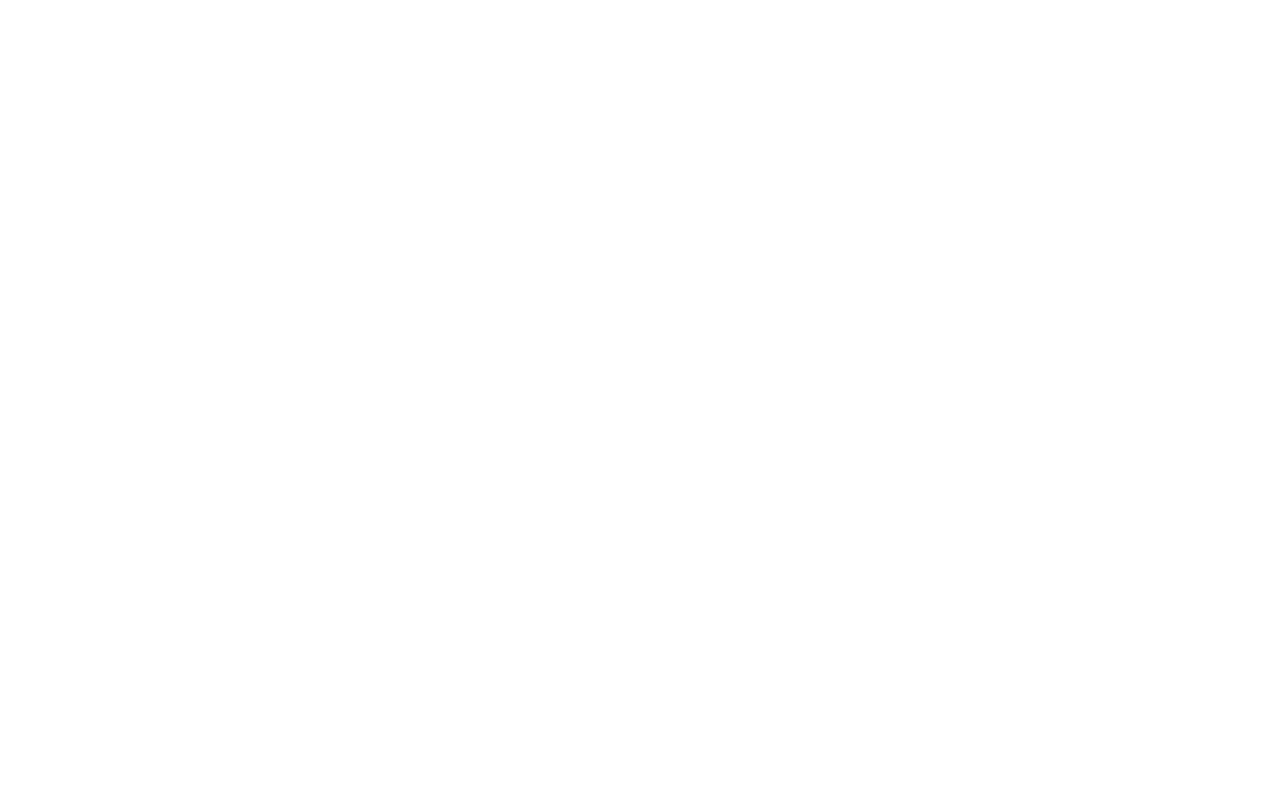
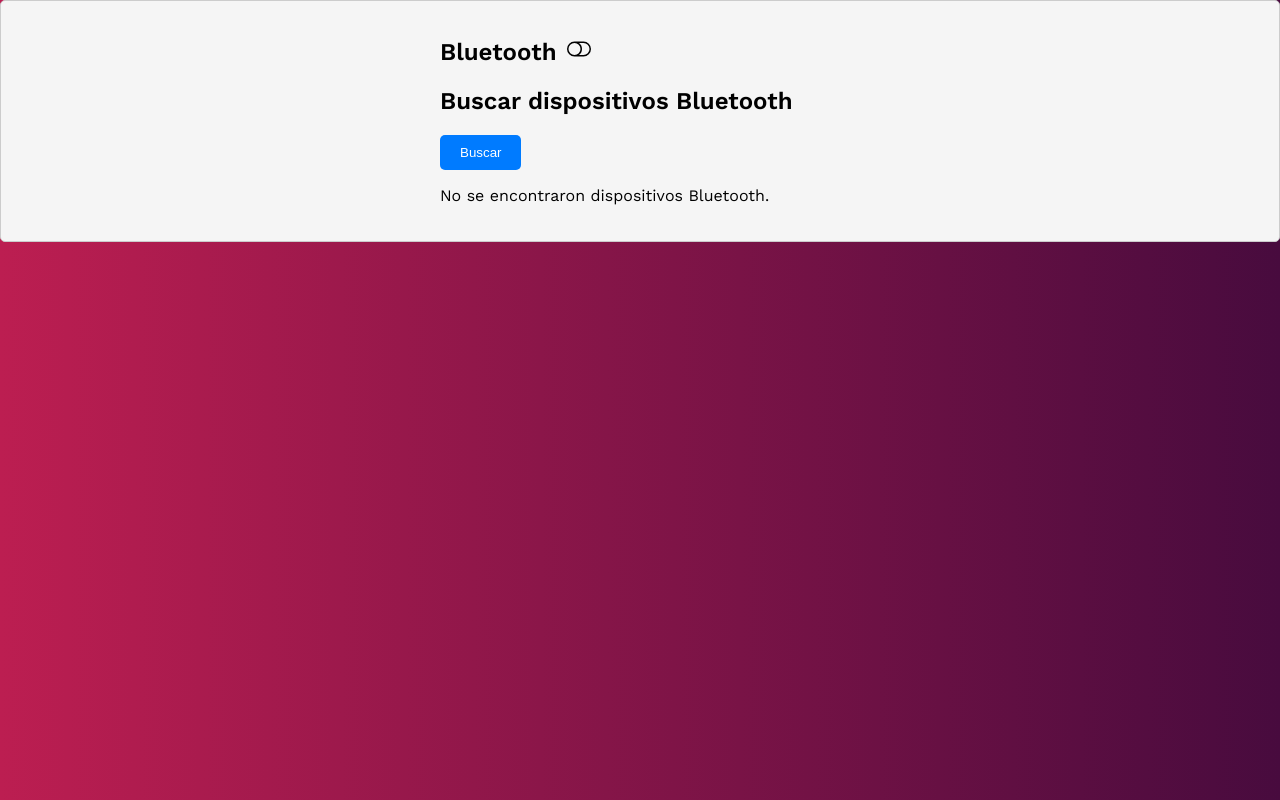
Before and after one commit to pabloSre/app-login, a React (Create React App) app: page /bluetooth in a window 1280 px wide. Built offline with nearby package versions, Linux system fonts and the light colour scheme.

Commit message:
mando inicio de bluetooth

```diff
--- a/src/App.js
+++ b/src/App.js
@@ -3,6 +3,7 @@ import { BrowserRouter as Router, Switch, Route } from 'react-router-dom';
 import Login from './Login';
 import CreateUser from './CreateUser';
 import './App.css';
+import BluetoothForm from './Bluetooth';
 
 
 function App() {
@@ -12,6 +13,8 @@ function App() {
       <Switch>
         <Route exact path="/" component={Login} />
         <Route path="/register" component={CreateUser} />
+        <Route path="/bluetooth" component={BluetoothForm} />
+
       </Switch>
 
     </>
--- /dev/null
+++ b/src/Bluetooth.css
@@ -0,0 +1,36 @@
+.Container-form-bluetooth {
+  padding: 20px;
+  border: 1px solid #ccc;
+  border-radius: 5px;
+  background-color: #f5f5f5;
+}
+
+.BluetoothForm {
+  max-width: 400px;
+  margin: 0 auto;
+}
+
+.Title-conection {
+  display: flex;
+  align-items: center;
+  font-size: 24px;
+  margin-bottom: 20px;
+}
+
+.On-off {
+  margin-left: 10px;
+  cursor: pointer;
+}
+
+.BluetoothForm button {
+  padding: 10px 20px;
+  background-color: #007bff;
+  color: #fff;
+  border: none;
+  border-radius: 5px;
+  cursor: pointer;
+}
+
+.BluetoothForm button:hover {
+  background-color: #0056b3;
+}
--- /dev/null
+++ b/src/Bluetooth.js
@@ -0,0 +1,38 @@
+import React, { useState } from "react";
+import './Bluetooth.css';
+import { Link } from "react-router-dom";
+import {BsToggleOff, BsToggleOn} from "react-icons/bs";
+import BluetoothSearchTab from './BluetoothSearchTab';
+
+
+function BluetoothForm() {
+
+  const linkBluetooth = (e) => {
+    e.preventDefault();
+  }
+
+  const [isOn, setIsOn] = useState(false);
+
+  const handleClick = () => {
+    setIsOn(!isOn);
+  };
+
+return (
+  <div className='Container-form-bluetooth'>
+    <form className="BluetoothForm">
+    <h1 className="Title-conection">
+      Bluetooth
+        <div
+          className="On-off"
+          onClick={handleClick}>
+          {isOn ? <BsToggleOn/> : <BsToggleOff/>}
+        </div>
+    </h1>
+
+    <BluetoothSearchTab/>
+    </form>
+  </div>
+)
+}
+
+export default BluetoothForm;
--- /dev/null
+++ b/src/BluetoothSearchTab.css
@@ -0,0 +1,22 @@
+.BluetoothSearchTab {
+  margin-top: 20px;
+}
+
+.BluetoothSearchTab h2 {
+  font-size: 20px;
+  margin-bottom: 10px;
+}
+
+.BluetoothSearchTab p {
+  margin: 0;
+}
+
+.BluetoothSearchTab ul {
+  padding: 0;
+  margin: 0;
+  list-style: none;
+}
+
+.BluetoothSearchTab li {
+  margin-bottom: 5px;
+}
--- /dev/null
+++ b/src/BluetoothSearchTab.js
@@ -0,0 +1,50 @@
+import React, { useState, useEffect} from "react";
+import './BluetoothSearchTab.css'
+
+function BluetoothSearchTab() {
+  const [devices, setDevices] = useState([]);
+  const [isLoading, setIsLoading] = useState(false);
+  const [error, setError] = useState(null);
+
+  const handleSearch = async () => {
+    setIsLoading(true);
+    setError(null);
+
+    try {
+      const device = await navigator.bluetooth.requestDevice({
+        acceptAllDevices: true,
+      });
+
+      setDevices([device]);
+    } catch (error) {
+      setError(error);
+    }
+
+    setIsLoading(false);
+  };
+
+  return (
+    <div>
+      <h2>Buscar dispositivos Bluetooth</h2>
+
+      <button onClick={handleSearch}>Buscar</button>
+
+      {isLoading && <p>Cargando...</p>}
+
+      {error && <p>Error: {error.message}</p>}
+
+      {devices.length > 0 ? (
+        <ul>
+          {devices.map((device, index) => (
+            <li key={index}>{device.name}</li>
+          ))}
+        </ul>
+      ) : (
+        <p>No se encontraron dispositivos Bluetooth.</p>
+      )}
+    </div>
+  );
+}
+
+
+export default BluetoothSearchTab;
```
